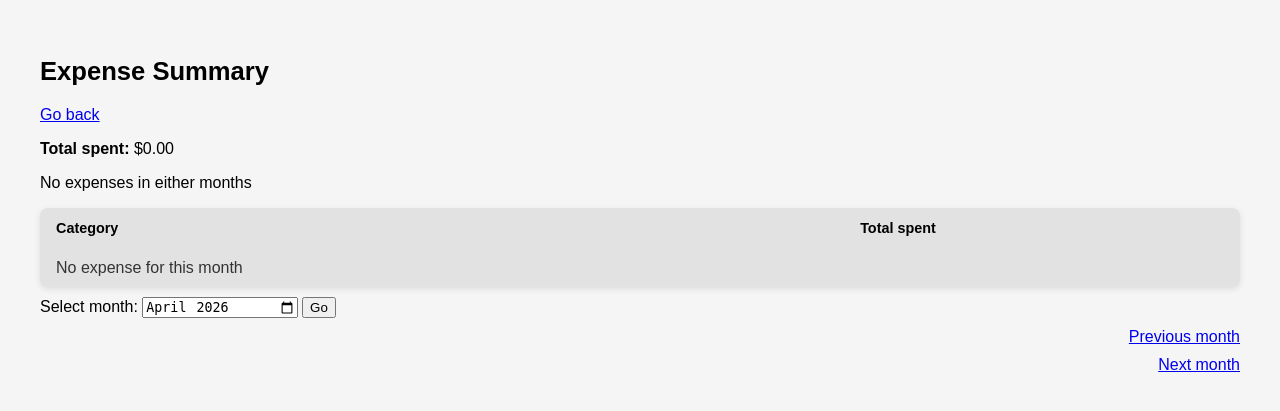
After one commit to tamuliB0/expense-tracker, a PHP site: page /summary.php in a window 1280 px wide. The commit adds this page. Shown: the top 411 px of the page. Run offline with PHP 8.4, Linux system fonts and the light colour scheme; the visitor is signed in with stand-in values (Sample User, id 1); tables that the repository leaves empty hold one stand-in row (values such as "Sample post").

Commit message:
Milestone 4 (#11)
* starting this milestone now

* add validation for username

* add function to get category id

* add helper function to get category id

* add helper function to get category id

* validation for category name

* add function to handle file uploads

* use file upload helper in add expense

* use file upload helper in update expense

* add link to summary page

* show total expenditure for each category

* add condition to filter and show total expenses for a month

* add page links to navigate between monthly summary page

* show comparison analysis  with previous month's expenses

* update comparison logic and message format for monthly expenses

* update validation logic for delete category

* prepend currency sign to expense amounts

```diff
--- a/expense-tracker/public/actions/delete_category.php
+++ b/expense-tracker/public/actions/delete_category.php
@@ -28,7 +28,7 @@ if ($category === false) {
 
 $stmt = $pdo->prepare("SELECT COUNT(*) AS count FROM expenses WHERE category_id = :id");
 $stmt->execute([":id" => $id]);
-$count = $stmt->fetchColumn()["count"];
+$count = $stmt->fetch()["count"];
 if ($count > 0) {
     setFlash("error", "Cannot delete category with expenses");
     redirect("/categories.php");
--- a/expense-tracker/public/actions/rename_category.php
+++ b/expense-tracker/public/actions/rename_category.php
@@ -14,6 +14,10 @@ if (!isset($_POST["id"]) || !ctype_digit($_POST["id"])) {
 }
 $id = (int) $_POST["id"];
 $name = trim($_POST["name"] ?? "");
+if ($name === "") {
+    setFlash("error", "Category name cannot be empty");
+    redirect("/categories.php");
+}
 
 $stmt = $pdo->prepare("UPDATE categories SET name = :name WHERE id = :id AND user_id = :user_id");
 $stmt->execute([
--- a/expense-tracker/public/details.php
+++ b/expense-tracker/public/details.php
@@ -51,7 +51,7 @@ $flash = flash();
         </div>
     <?php endif ; ?>
     <p><strong>Expense: </strong><?= htmlspecialchars($expense["description"])?></p>
-    <p><strong>Amount: </strong><?= htmlspecialchars($expense["amount"])?></p>
+    <p><strong>Amount: </strong><?= htmlspecialchars("$" . $expense["amount"])?></p>
     <p><strong>Category: </strong><?= htmlspecialchars($expense["category"])?></p>
     <p><strong>Date: </strong><?= htmlspecialchars(formatDate($expense["date"]))?></p>
     <p><strong>Receipt: </strong></p>
--- a/expense-tracker/public/helpers.php
+++ b/expense-tracker/public/helpers.php
@@ -32,8 +32,72 @@ function requireLogin(): void
         redirect("/login.php");
     }
 }
-function formatDate($date): string
+function formatDate(string $date): string
 {
     $date = new DateTime($date);
     return $date->format("d-m-Y");
 }
+
+function getCategoryId(PDO $pdo, string $newCategory, ?string $categoryId, int $userId): ?int
+{
+    if ($newCategory !== "") {
+        $checkStmt = $pdo->prepare("SELECT id from categories WHERE name = :name AND user_id = :user_id");
+        $checkStmt->execute([
+            ":name" => $newCategory,
+            ":user_id" => $userId
+        ]);
+        $category = $checkStmt->fetch();
+        if ($category === false) {
+            $insertStmt = $pdo->prepare("INSERT INTO categories (name, user_id) VALUES (:name, :user_id)");
+            $insertStmt->execute([
+                ":name" => $newCategory,
+                ":user_id" => $userId
+            ]);
+            return (int) $pdo->lastInsertId();
+        } else {
+            return (int) $category["id"];
+            }
+    } elseif (!empty($categoryId)) {
+        $checkStmt = $pdo->prepare("SELECT id from categories WHERE id = :id AND user_id = :user_id");
+        $checkStmt->execute([
+            ":id" => $categoryId,
+            ":user_id" => $userId
+        ]);
+        $category = $checkStmt->fetch();
+        if ($category === false) {
+            setFlash("error", "Invalid category selected");
+            redirect("/dashboard.php");
+        }
+        return (int) $category["id"];
+    }  else {
+        setFlash("error", "Please select or add a category");
+        redirect("/dashboard.php");
+        }
+}
+
+function handleFileUpload(array $file,
+    string $uploads,
+    int $maxSize = 2 * 1024 * 1024,
+    array $allowedType = ["image/jpeg", "image/png", "application/pdf"]
+): string
+{
+    if ($file["error"] !== UPLOAD_ERR_OK) {
+        setFlash("error", "File upload failed");
+        redirect("/dashboard.php");
+    }
+    if ($file["size"] > $maxSize) {
+        setFlash("error", "File size exceeded max limit");
+        redirect("/dashboard.php");
+
+    }
+    if (!in_array($file["type"], $allowedType)) {
+        setFlash("error", "File type not supported");
+        redirect("/dashboard.php");
+    }
+    $filename = $file["name"];
+    if (!move_uploaded_file($file["tmp_name"], $uploads . $filename)) {
+        setFlash("error", "Failed to save file");
+        redirect("/dashboard.php");
+    }
+    return $filename;
+}
--- a/expense-tracker/public/register.php
+++ b/expense-tracker/public/register.php
@@ -10,7 +10,7 @@ $submittedUsername = trim($_POST["username"] ?? "");
 $submittedEmail = trim($_POST["email"] ?? "");
 $submittedPassword = trim($_POST["password"] ?? "");
 
-if (!filter_var($submittedEmail, FILTER_VALIDATE_EMAIL) || strlen($submittedPassword) < 3) {
+if (!filter_var($submittedEmail, FILTER_VALIDATE_EMAIL) || strlen($submittedPassword) < 3 || $submittedUsername === "") {
     setFlash("error", "Invalid email or password");
     redirect("/index.php");
 }
--- /dev/null
+++ b/expense-tracker/public/summary.php
@@ -0,0 +1,124 @@
+<?php
+session_start();
+require __DIR__ . "/helpers.php";
+require __DIR__ . "/db.php";
+requireLogin();
+$currentMonth = $_GET["month"] ?? date("Y-m");
+$date = new DateTime($currentMonth . "-01");
+$startDate = $date->format("Y-m-01");
+$endDate = $date->format("Y-m-t");
+
+$prevDate = clone $date;
+$prevDate->modify("-1 month");
+$prevMonth = $prevDate->format("Y-m");
+
+$nextDate = clone $date;
+$nextDate->modify("+1 month");
+$nextMonth = $nextDate->format("Y-m");
+
+$sql = "SELECT categories.name AS category, SUM(expenses.amount) AS total FROM expenses
+        JOIN categories
+        ON expenses.category_id = categories.id
+        WHERE expenses.user_id = :user_id
+        AND expenses.date BETWEEN :start AND :end
+        GROUP BY expenses.category_id
+        ORDER BY total DESC";
+$stmt = $pdo->prepare($sql);
+$stmt->execute([
+    ":user_id" => $_SESSION["id"],
+    ":start" => $startDate,
+    ":end" => $endDate
+]);
+$summary = $stmt->fetchAll();
+
+$totalStmt = $pdo->prepare("SELECT SUM(amount) AS total FROM expenses
+                WHERE user_id = :user_id AND expenses.date BETWEEN :start AND :end");
+$totalStmt->execute([
+    ":user_id" => $_SESSION["id"],
+    ":start" => $startDate,
+    ":end" => $endDate
+]);
+$total = $totalStmt->fetch()["total"] ?? 0;
+
+$prevStartDate = $prevDate->format("Y-m-01");
+$prevEndDate = $prevDate->format("Y-m-t");
+$previousTotalStmt = $pdo->prepare("SELECT SUM(amount) AS previous_total FROM expenses
+                WHERE user_id = :user_id AND expenses.date BETWEEN :start AND :end");
+$previousTotalStmt->execute([
+    ":user_id" => $_SESSION["id"],
+    ":start" => $prevStartDate,
+    ":end" => $prevEndDate
+]);
+$previousTotal = $previousTotalStmt->fetch()["previous_total"] ?? 0;
+
+if ($previousTotal <= 0 && $total <= 0) {
+    $message = "No expenses in either months";
+} elseif ($previousTotal == 0) {
+    $message = "";
+} elseif ($total == 0) {
+    $message = "No expenses this month";
+} else {
+    $change = (($total - $previousTotal) / $previousTotal) * 100;
+    $formatted = number_format(abs(round($change)),0);
+
+    $message = $change < 0 ? "spent " . $formatted . "% less than previous month" : "spent " . $formatted . "% more than previous month";
+}
+?>
+<!DOCTYPE html>
+<html lang="en">
+<head>
+    <meta charset="UTF-8" />
+    <meta name="viewport" content="width=device-width, initial-scale=1.0" />
+    <title>Dashboard</title>
+        <style>
+        body { font-family: sans-serif; background: #f5f5f5; padding: 2rem; }
+        form { margin-top: 10px;margin-bottom: 10px;}
+        h1   { font-size: 1.6rem; margin-bottom: 1.25rem; }
+        table { width: 100%; border-collapse: collapse;background: #e2e2e2; border-radius: 8px;box-shadow: 0 2px 6px rgba(0,0,0,.1); overflow: hidden; }
+        th { text-align: left;padding: .75rem 1rem; font-size: .9rem; }
+        td { padding: .65rem 1rem; border-bottom: 1px solid #eee; color: #333; }
+        tr:last-child td { border-bottom: none; }
+        .flash { margin-bottom: 10px; }
+        .flash.error { background-color:  #f2f0f0; color: #f43838}
+        .flash.success { background-color:  #b5d0b8; color: #13521f}
+        .a { display:flex; justify-content:flex-end;margin-top: 10px;}
+    </style>
+</head>
+<body>
+    <h1>Expense Summary</h1>
+    <a href="/dashboard.php" >Go back</a>
+
+    <p><strong>Total spent:</strong> <?= "$" . number_format($total, 2) ?></p>
+    <?php if (isset($message)) : ?>
+        <p><?= htmlspecialchars($message) ?></p>
+    <?php endif;?>
+    <table>
+        <thead>
+            <tr>
+                <th>Category</th>
+                <th>Total spent</th>
+            </tr>
+        </thead>
+        <tbody>
+            <?php if (empty($summary)) : ?>
+            <tr>
+                <td>No expense for this month</td>
+            </tr>
+            <?php endif; ?>
+            <?php foreach ($summary as $data) : ?>
+            <tr>
+                <td><?= htmlspecialchars($data["category"]) ?></td>
+                <td><?= "$" . number_format($data["total"], 2) ?></td>
+            </tr>
+            <?php endforeach; ?>
+        </tbody>
+    </table>
+    <form method="GET">
+        <label>Select month:</label>
+        <input type="month" name="month" value="<?= htmlspecialchars($currentMonth) ?>">
+        <button type="submit">Go</button>
+    </form>
+    <a href="?month=<?=$prevMonth?>" class="a">Previous month</a>
+    <a href="?month=<?=$nextMonth?>" class="a">Next month</a>
+</body>
+</html>
```
Also changed, not shown: expense-tracker/public/actions/add_exp.php (+5 -54 lines), expense-tracker/public/actions/update_exp.php (+7 -61 lines), expense-tracker/public/dashboard.php (+6 -5 lines).
